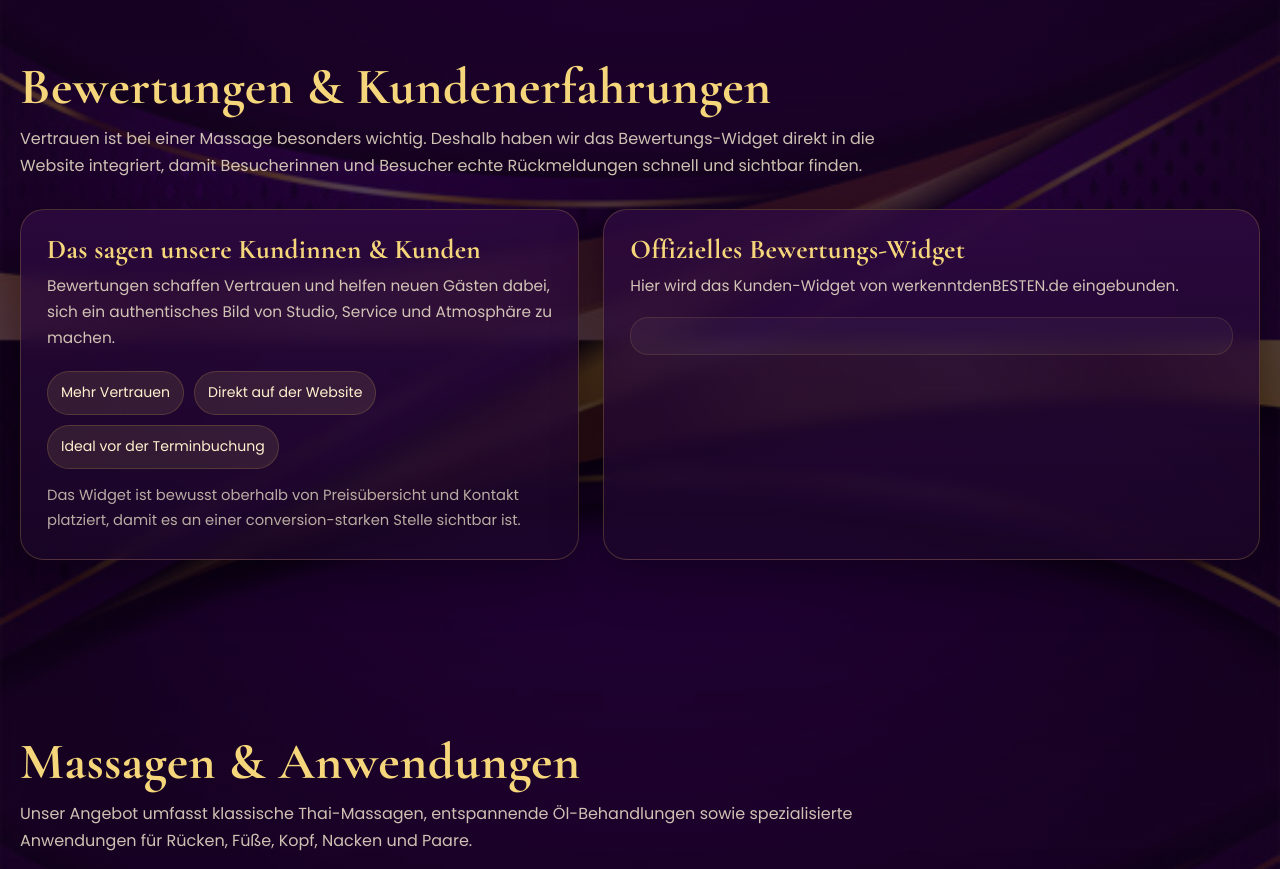
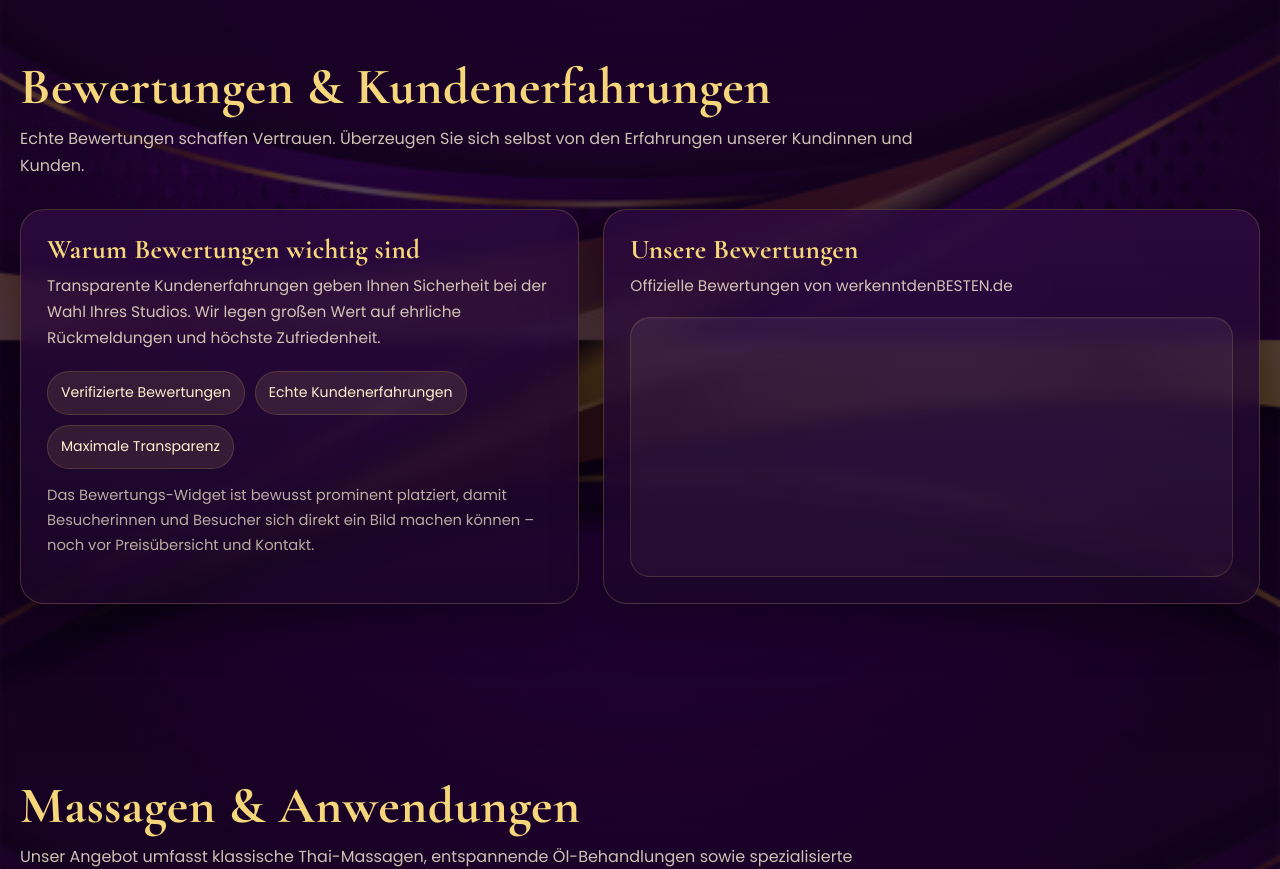
Before and after one commit to contactteamhag-tech/Mayyah-lila, a plain HTML site: page index.html in a window 1280 px wide. Shown: the part 3660-4529 px from the top of the page. Drawn offline with nearby package versions, Linux system fonts and the light colour scheme; a script that the page names is missing.

Commit message:
Revise review section content and widget styles
Updated the review section text and improved widget styling.

```diff
--- a/index.html
+++ b/index.html
@@ -38,8 +38,10 @@
       --max:1240px;
       --success:#27d17f;
     }
+
     *{ margin:0; padding:0; box-sizing:border-box; }
     html{ scroll-behavior:smooth; }
+
     body{
       font-family:"Poppins",sans-serif;
       color:var(--text);
@@ -54,6 +56,7 @@
       background-position:center top;
       background-attachment:fixed;
     }
+
     img{ display:block; max-width:100%; }
     a{ color:inherit; text-decoration:none; }
     .container{ width:min(var(--max), calc(100% - 32px)); margin:0 auto; }
@@ -65,6 +68,7 @@
       font-size:.95rem;
       backdrop-filter:blur(10px);
     }
+
     .announcement-inner{
       display:flex;
       flex-wrap:wrap;
@@ -73,6 +77,7 @@
       text-align:center;
       padding:12px 0;
     }
+
     .announcement-inner strong{ color:#ffe8a3; }
 
     .topbar{
@@ -83,6 +88,7 @@
       background:rgba(26, 4, 39, 0.78);
       border-bottom:1px solid rgba(236,194,82,0.16);
     }
+
     .nav{
       display:flex;
       align-items:center;
@@ -90,6 +96,7 @@
       gap:20px;
       padding:14px 0;
     }
+
     .brand{
       display:flex;
       align-items:center;
@@ -97,6 +104,7 @@
       min-width:0;
       flex:0 1 auto;
     }
+
     .brand img{
       width:64px;
       height:64px;
@@ -104,7 +112,9 @@
       filter:drop-shadow(0 10px 18px rgba(0,0,0,.28));
       flex-shrink:0;
     }
+
     .brand-text{ min-width:0; }
+
     .brand-text strong{
       display:block;
       font-family:"Cormorant Garamond",serif;
@@ -113,12 +123,14 @@
       line-height:1;
       letter-spacing:.02em;
     }
+
     .brand-text span{
       display:block;
       font-size:.86rem;
       color:rgba(246,235,210,.82);
       margin-top:3px;
     }
+
     .nav-links{
       display:flex;
       flex-wrap:wrap;
@@ -129,11 +141,13 @@
       margin-left:auto;
       max-width:760px;
     }
+
     .nav-links a{
       position:relative;
       transition:.2s ease;
       white-space:nowrap;
     }
+
     .nav-links a:hover{ color:var(--gold2); }
 
     .hero{
@@ -150,6 +164,7 @@
       background-size:cover;
       background-position:center;
     }
+
     .hero::before{
       content:"";
       position:absolute;
@@ -157,6 +172,7 @@
       background:linear-gradient(180deg, transparent 0%, rgba(14, 0, 20, .10) 60%, rgba(14, 0, 20, .38) 100%);
       pointer-events:none;
     }
+
     .hero::after{
       content:"";
       position:absolute;
@@ -167,6 +183,7 @@
       background:radial-gradient(circle, rgba(245,214,123,.22), transparent 70%);
       pointer-events:none;
     }
+
     .hero-inner{
       position:relative;
       z-index:1;
@@ -175,6 +192,7 @@
       text-align:center;
       padding:100px 0 86px;
     }
+
     .eyebrow{
       display:inline-flex;
       align-items:center;
@@ -189,27 +207,32 @@
       margin-bottom:20px;
       backdrop-filter:blur(6px);
     }
+
     .hero-logo{
       width:min(240px, 48vw);
       margin:0 auto 22px;
       filter:drop-shadow(0 14px 26px rgba(0,0,0,.32));
     }
+
     h1,h2,h3,h4{
       font-family:"Cormorant Garamond",serif;
       line-height:1.05;
       letter-spacing:.01em;
     }
+
     h1{
       font-size:clamp(3rem, 6vw, 5.6rem);
       margin-bottom:16px;
       color:#fff7e7;
     }
+
     .hero p{
       max-width:860px;
       margin:0 auto;
       font-size:1.08rem;
       color:rgba(255,247,231,.94);
     }
+
     .hero p + p{ margin-top:12px; }
 
     .hero-cta{
@@ -219,6 +242,7 @@
       gap:14px;
       margin-top:30px;
     }
+
     .btn{
       display:inline-flex;
       align-items:center;
@@ -234,16 +258,19 @@
       transition:.22s ease;
       backdrop-filter:blur(5px);
     }
+
     .btn:hover{
       transform:translateY(-2px);
       filter:brightness(1.04);
     }
+
     .btn.primary{
       background:linear-gradient(135deg, #f5d67b, #c98a16);
       color:#2a1200;
       border-color:rgba(236,194,82,.34);
       box-shadow:0 16px 34px rgba(201,138,22,.24);
     }
+
     .btn.secondary{
       background:rgba(255,250,239,.10);
       color:#fff8ea;
@@ -257,6 +284,7 @@
       justify-content:center;
       gap:12px;
     }
+
     .hero-facts span{
       padding:9px 14px;
       border-radius:999px;
@@ -271,16 +299,19 @@
       padding:88px 0;
       position:relative;
     }
+
     .section-head{
       margin-bottom:30px;
       display:flex;
       flex-direction:column;
       gap:10px;
     }
+
     .section-head h2{
       font-size:clamp(2.3rem, 4vw, 3.25rem);
       color:var(--gold2);
     }
+
     .section-head p{
       color:var(--muted);
       max-width:900px;
@@ -309,6 +340,7 @@
       box-shadow:var(--shadow);
       backdrop-filter:blur(8px);
     }
+
     .card,
     .info-box,
     .feature-box,
@@ -337,6 +369,7 @@
       gap:10px;
       margin-top:20px;
     }
+
     .badge{
       display:inline-flex;
       align-items:center;
@@ -356,6 +389,7 @@
       gap:18px;
       margin-top:24px;
     }
+
     .promo-box h3,
     .feature-box h3,
     .review-widget-wrap h3{
@@ -363,6 +397,7 @@
       font-size:1.7rem;
       margin-bottom:8px;
     }
+
     .promo-box p,
     .feature-box p,
     .review-widget-wrap p{
@@ -383,6 +418,7 @@
       gap:24px;
       align-items:stretch;
     }
+
     .announcement img{
       width:100%;
       height:100%;
@@ -392,6 +428,7 @@
       border:1px solid var(--border);
       box-shadow:var(--shadow);
     }
+
     .announcement .info-box h3{
       font-size:2.05rem;
       color:var(--gold2);
@@ -403,6 +440,7 @@
       padding-left:18px;
       color:var(--muted);
     }
+
     .list li + li{ margin-top:8px; }
 
     .services-grid{
@@ -410,29 +448,37 @@
       grid-template-columns:repeat(auto-fit, minmax(260px, 1fr));
       gap:22px;
     }
+
     .service-card{
       overflow:hidden;
       transition:.24s ease;
     }
+
     .service-card:hover{ transform:translateY(-6px); }
+
     .service-image{
       height:200px;
       overflow:hidden;
       background:#000;
     }
+
     .service-image img{
       width:100%;
       height:100%;
       object-fit:cover;
       transition:transform .35s ease;
     }
+
     .service-card:hover .service-image img{ transform:scale(1.04); }
+
     .service-content{ padding:18px 18px 16px; }
+
     .service-content h3{
       font-size:1.8rem;
       color:var(--gold2);
       margin-bottom:8px;
     }
+
     .service-content p{
       color:var(--muted);
       font-size:.95rem;
@@ -445,6 +491,7 @@
       flex-wrap:wrap;
       gap:10px;
     }
+
     .price-pill{
       padding:8px 11px;
       border-radius:12px;
@@ -453,15 +500,18 @@
       font-size:.88rem;
       color:#fff1cf;
     }
+
     .price-pill strong{
       color:var(--gold2);
       margin-right:4px;
     }
+
     .old-price{
       text-decoration:line-through;
       opacity:.58;
       margin-right:6px;
     }
+
     .new-price,
     .regular-price{
       color:var(--gold2);
@@ -474,13 +524,16 @@
       grid-template-columns:1.08fr .92fr;
       gap:22px;
     }
+
     .highlight-box h3{
       font-size:1.95rem;
       color:var(--gold2);
       margin-bottom:12px;
     }
+
     .highlight-box p,
     .highlight-box li{ color:var(--muted); }
+
     .highlight-box ul{ padding-left:18px; }
     .highlight-box ul li + li{ margin-top:8px; }
 
@@ -488,19 +541,23 @@
       overflow:hidden;
       margin-top:24px;
     }
+
     .price-table-header{
       padding:18px 22px;
       border-bottom:1px solid rgba(236,194,82,.12);
       background:rgba(245,214,123,.08);
     }
+
     .price-table-header h3{
       font-size:1.95rem;
       color:var(--gold2);
     }
+
     .price-table table{
       width:100%;
       border-collapse:collapse;
     }
+
     .price-table th,
     .price-table td{
       padding:14px 18px;
@@ -509,11 +566,13 @@
       font-size:.95rem;
       vertical-align:top;
     }
+
     .price-table th{
       color:var(--gold2);
       font-weight:600;
       background:rgba(245,214,123,.06);
     }
+
     .price-table td{ color:var(--muted); }
     .price-table tr:last-child td{ border-bottom:none; }
 
@@ -530,21 +589,34 @@
       gap:24px;
       align-items:start;
     }
+
     .review-widget-wrap{
       min-height:100%;
     }
+
     .review-note{
       margin-top:14px;
       color:rgba(246,235,210,.72);
       font-size:.92rem;
     }
+
     .wkdb-embed{
       margin-top:18px;
-      padding:18px;
-      border-radius:18px;
-      background:rgba(255,255,255,.04);
-      border:1px solid rgba(236,194,82,.12);
+      padding:22px;
+      border-radius:20px;
+      background:
+        linear-gradient(180deg, rgba(255,255,255,.06), rgba(255,255,255,.03));
+      border:1px solid rgba(236,194,82,.16);
       overflow:hidden;
+      min-height:260px;
+      display:flex;
+      align-items:center;
+      justify-content:center;
+      box-shadow:inset 0 1px 0 rgba(255,255,255,.05);
+    }
+
+    #wkdb-widget{
+      width:100%;
     }
 
     .gallery-grid{
@@ -552,16 +624,19 @@
       grid-template-columns:repeat(3, 1fr);
       gap:18px;
     }
+
     .gallery-card{
       overflow:hidden;
       position:relative;
     }
+
     .gallery-card img{
       width:100%;
       height:300px;
       object-fit:cover;
       transition:transform .35s ease;
     }
+
     .gallery-card:hover img{ transform:scale(1.05); }
 
     .voucher-grid{
@@ -570,6 +645,7 @@
       gap:24px;
       align-items:center;
     }
+
     .voucher-grid img{
       width:100%;
       border-radius:var(--radius);
@@ -582,17 +658,20 @@
       grid-template-columns:1fr 1fr;
       gap:24px;
     }
+
     .contact-card h3{
       font-size:1.95rem;
       color:var(--gold2);
       margin-bottom:12px;
     }
+
     .contact-row{
       display:flex;
       flex-direction:column;
       gap:10px;
       color:var(--muted);
     }
+
     .contact-row strong{ color:#fff0c7; }
 
     .cta-row{
@@ -609,6 +688,7 @@
       border:1px solid var(--border);
       box-shadow:var(--shadow);
     }
+
     .map-wrap iframe{
       width:100%;
       height:100%;
@@ -645,6 +725,7 @@
       border-top:1px solid rgba(236,194,82,.14);
       background:linear-gradient(180deg, rgba(37, 7, 53, .92), rgba(22, 3, 33, .96));
     }
+
     .footer-inner{
       display:flex;
       flex-wrap:wrap;
@@ -660,6 +741,7 @@
       .gallery-grid{
         grid-template-columns:1fr 1fr;
       }
+
       .grid-2,
       .announcement,
       .highlights,
@@ -668,7 +750,9 @@
       .review-section-grid{
         grid-template-columns:1fr;
       }
+
       .nav{ gap:14px; }
+
       .nav-links{
         max-width:680px;
         gap:12px;
@@ -677,6 +761,7 @@
 
     @media (max-width: 760px){
       .nav{ flex-wrap:wrap; }
+
       .nav-links{
         width:100%;
         justify-content:space-between;
@@ -684,20 +769,25 @@
         font-size:.9rem;
         max-width:none;
       }
+
       .brand img{
         width:54px;
         height:54px;
       }
+
       .brand-text strong{ font-size:1.52rem; }
       section{ padding:68px 0; }
+
       .promo-grid,
       .feature-grid,
       .gallery-grid,
       .benefit-grid{
         grid-template-columns:1fr;
       }
+
       .hero{ min-height:auto; }
       .hero-inner{ padding:74px 0 66px; }
+
       .card,
       .info-box,
       .feature-box,
@@ -707,16 +797,21 @@
       .review-widget-wrap{
         padding:20px;
       }
+
       .studio-image,
       .announcement img{ min-height:unset; }
+
       .service-image{ height:220px; }
       .gallery-card img{ height:240px; }
+
       .price-table th,
       .price-table td{
         padding:12px 12px;
         font-size:.9rem;
       }
+
       .footer-inner{ flex-direction:column; }
+
       .whatsapp-float{
         right:14px;
         bottom:14px;
@@ -907,33 +1002,33 @@
         <div class="section-head">
           <h2>Bewertungen & Kundenerfahrungen</h2>
           <p>
-            Vertrauen ist bei einer Massage besonders wichtig. Deshalb haben wir das Bewertungs-Widget
-            direkt in die Website integriert, damit Besucherinnen und Besucher echte Rückmeldungen schnell
-            und sichtbar finden.
+            Echte Bewertungen schaffen Vertrauen. Überzeugen Sie sich selbst von den Erfahrungen unserer Kundinnen und Kunden.
           </p>
         </div>
 
         <div class="review-section-grid">
           <div class="review-widget-wrap">
-            <h3>Das sagen unsere Kundinnen & Kunden</h3>
+            <h3>Warum Bewertungen wichtig sind</h3>
             <p>
-              Bewertungen schaffen Vertrauen und helfen neuen Gästen dabei, sich ein authentisches Bild
-              von Studio, Service und Atmosphäre zu machen.
+              Transparente Kundenerfahrungen geben Ihnen Sicherheit bei der Wahl Ihres Studios.
+              Wir legen großen Wert auf ehrliche Rückmeldungen und höchste Zufriedenheit.
             </p>
+
             <div class="badge-row">
-              <span class="badge">Mehr Vertrauen</span>
-              <span class="badge">Direkt auf der Website</span>
-              <span class="badge">Ideal vor der Terminbuchung</span>
-            </div>
+              <span class="badge">Verifizierte Bewertungen</span>
+              <span class="badge">Echte Kundenerfahrungen</span>
+              <span class="badge">Maximale Transparenz</span>
+            </div>
+
             <div class="review-note">
-              Das Widget ist bewusst oberhalb von Preisübersicht und Kontakt platziert, damit es an einer
-              conversion-starken Stelle sichtbar ist.
+              Das Bewertungs-Widget ist bewusst prominent platziert, damit Besucherinnen und Besucher sich direkt ein Bild machen können – noch vor Preisübersicht und Kontakt.
             </div>
           </div>
 
           <div class="review-widget-wrap">
-            <h3>Offizielles Bewertungs-Widget</h3>
-            <p>Hier wird das Kunden-Widget von werkenntdenBESTEN.de eingebunden.</p>
+            <h3>Unsere Bewertungen</h3>
+            <p>Offizielle Bewertungen von werkenntdenBESTEN.de</p>
+
             <div class="wkdb-embed">
               <div id="wkdb-widget"></div>
             </div>
@@ -1468,7 +1563,6 @@
     WhatsApp
   </a>
 
-  <!-- werkenntdenBESTEN.de HTML Widget -->
   <script
     type="text/javascript"
     src="https://www.wkdb-siegel.de/v1/widget-*U1KYzBZGieGz5GptkUDuCJBaTyPcq7Q4MjZX168rmGZaUdiFz-qpDfTnARRuzbdCR2RdntLcw3loCN_pdlaOdRc2n5QOPEpvVMyHR4urVFPem2XgdpRbGLTEw8cyuERJBmy9f5YJ2gwnP7xrmTdLG4YxDD71XNwNh6POtkZHQIM.js"
```
